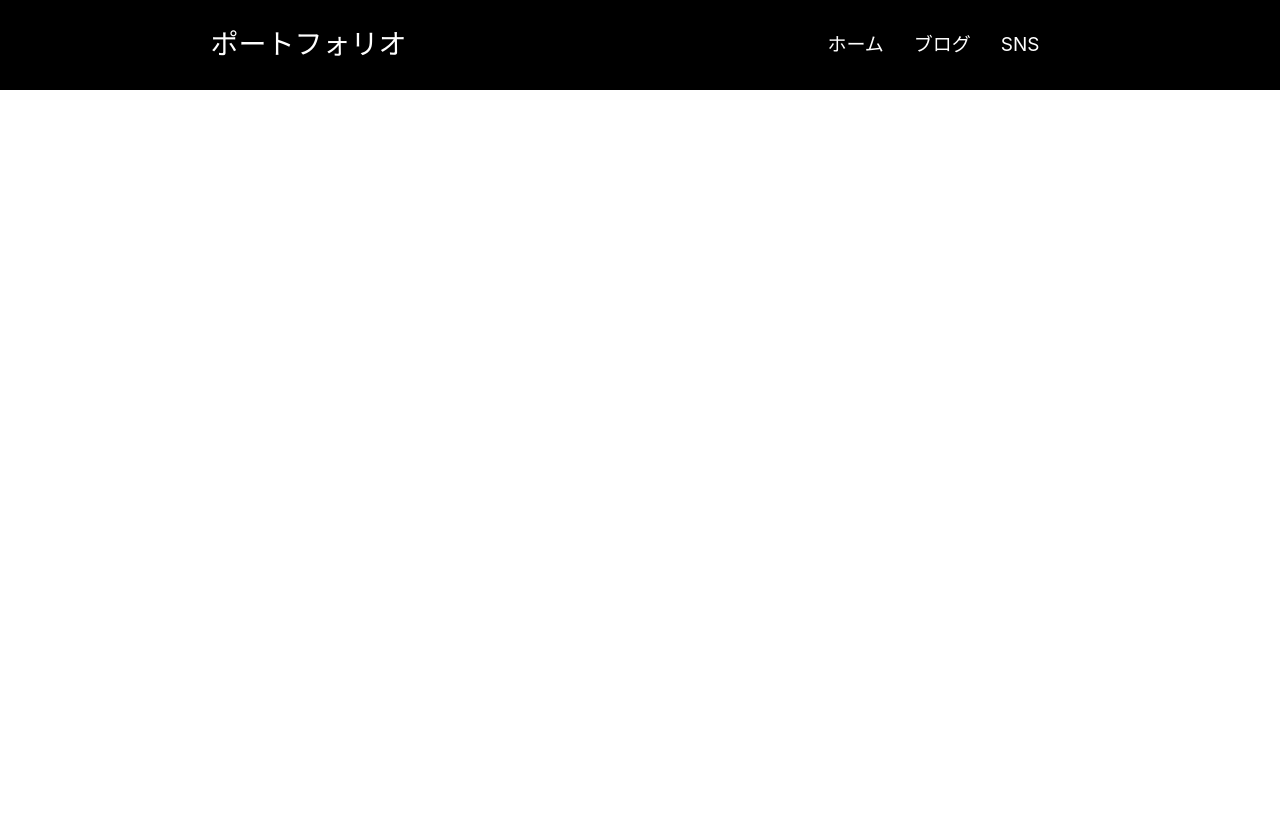
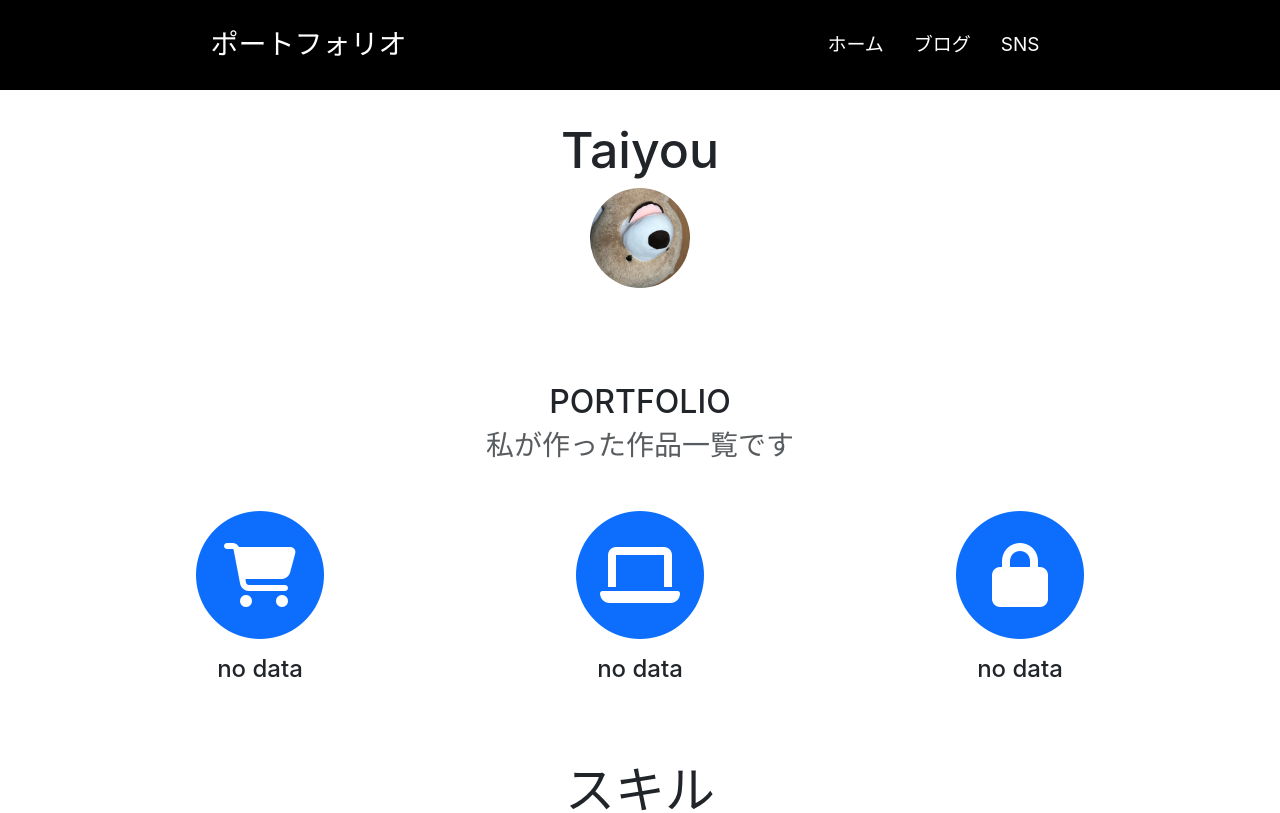
Before and after one commit to taiyou1116/react-portfolio, a React (Vite) app: page / in a window 1280 px wide. Before the commit this address had no page. Shown: the top 813 px of the page. Built offline with nearby package versions, Linux system fonts and the light colour scheme.

Commit message:
change path

```diff
--- a/src/App.jsx
+++ b/src/App.jsx
@@ -11,8 +11,8 @@ function App() {
       <div className='app'>
         <Header />
         <Routes>
-          <Route path='taiyou1116.github.io/react-portfolio/' element={<HomePage />}></Route>
-          <Route path='taiyou1116.github.io/react-portfolio/blog' element={<BlogPage />}></Route>
+          <Route path='/' element={<HomePage />}></Route>
+          <Route path='/blog' element={<BlogPage />}></Route>
         </Routes>
       </div>
     </Router>
```
